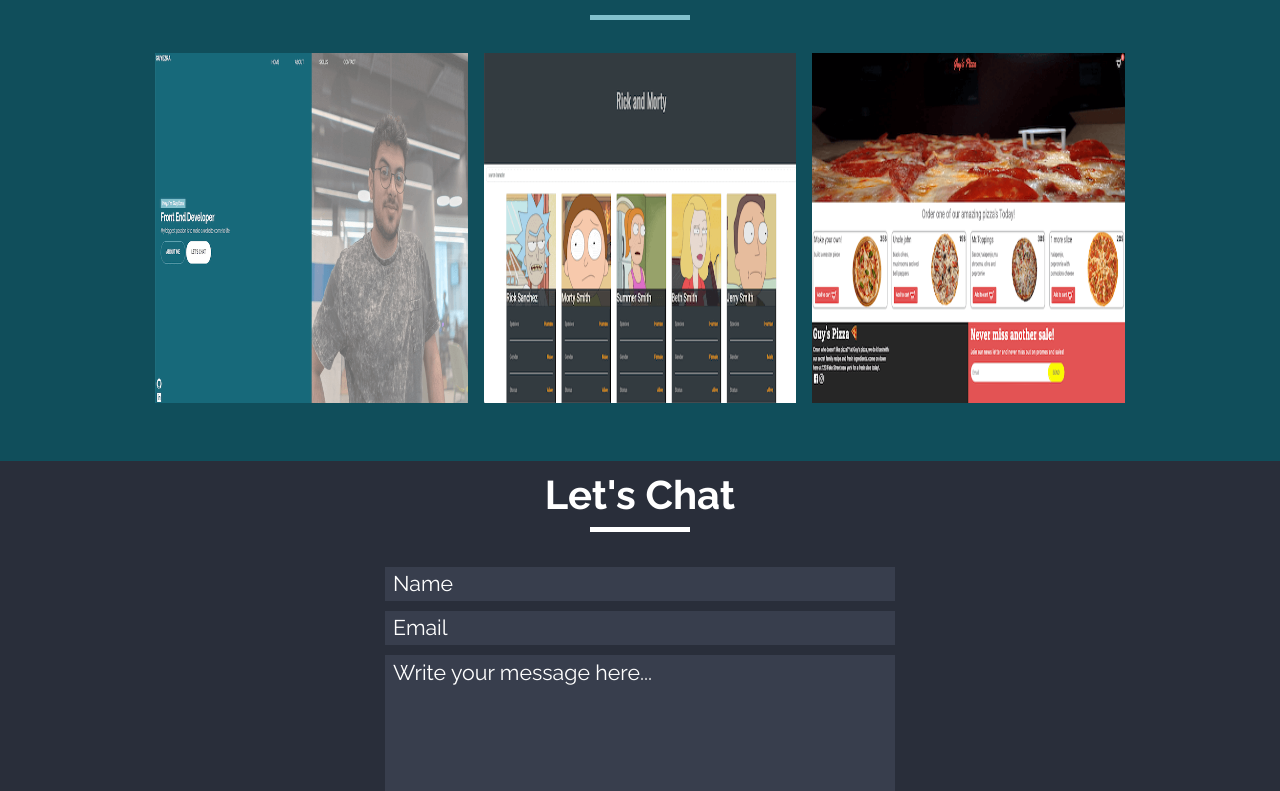
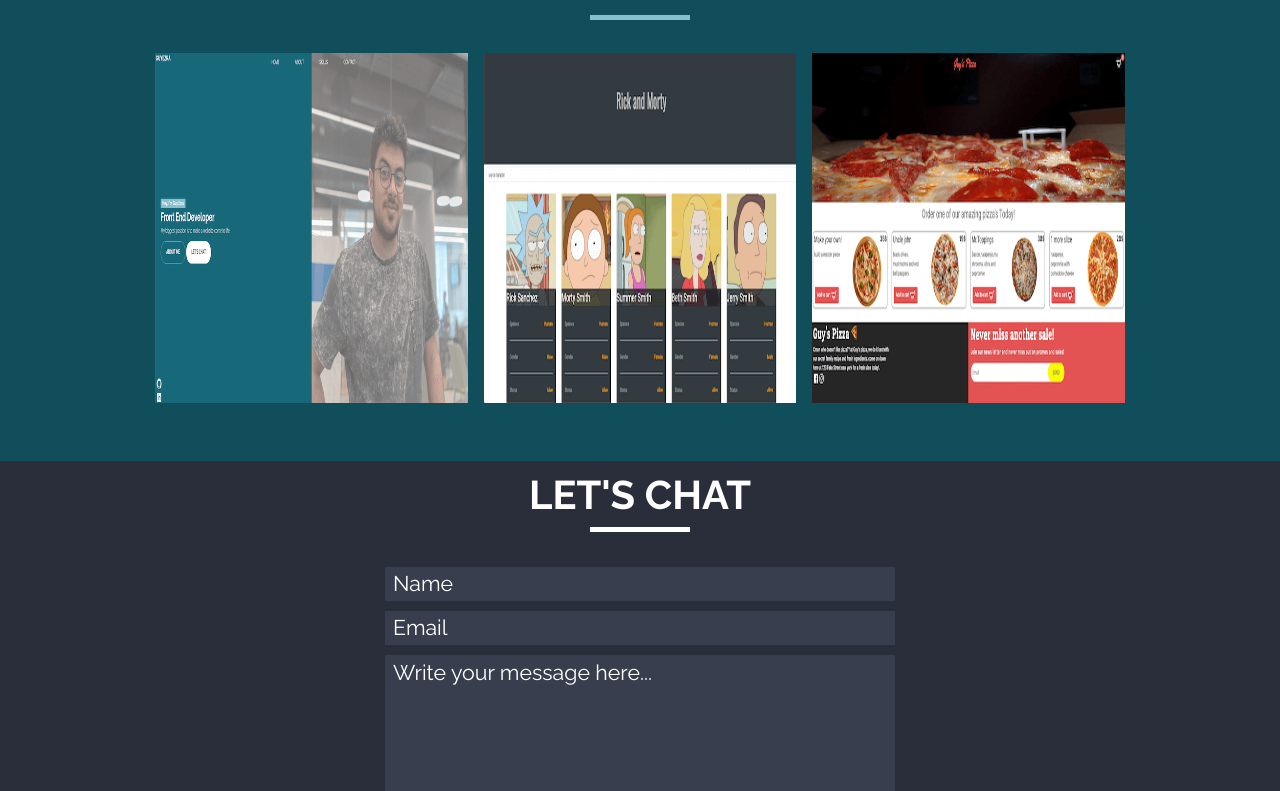
Before and after one commit to ezraguy/portfolio, a React (Create React App) app: page / in a window 1280 px wide. Shown: the part 1432-2223 px from the top of the page. Built offline with nearby package versions, Linux system fonts and the light colour scheme.

Commit message:
typo fix

```diff
--- a/src/components/contact-section.jsx
+++ b/src/components/contact-section.jsx
@@ -72,7 +72,7 @@ class ContactSction extends Component {
     } = this.state;
     return (
       <div id="contactMe" className="container-fluid">
-        <h3>Let's Chat </h3>
+        <h3>LET'S CHAT </h3>
         <div data-aos="fade-left" className="underLineLight">
           &nbsp;
         </div>
--- a/src/components/projectCard.jsx
+++ b/src/components/projectCard.jsx
@@ -12,7 +12,7 @@ class projectCard extends Component {
       projects: [
         {
           id: 1,
-          name: "PORTFLIO WEBSITE",
+          name: "PORTFOLIO WEBSITE",
           animationDelay: "100",
           link: "https://github.com/ezraguy/portfolio",
           website: "https://www.guyezra.com/",
@@ -29,7 +29,7 @@ class projectCard extends Component {
         },
         {
           id: 3,
-          name: "GUYS-PIZZA",
+          name: "GUY'S PIZZA",
           animationDelay: "400",
           link: "https://github.com/ezraguy/guys-pizza",
           website: "https://confident-beaver-d51f12.netlify.app/",
```
